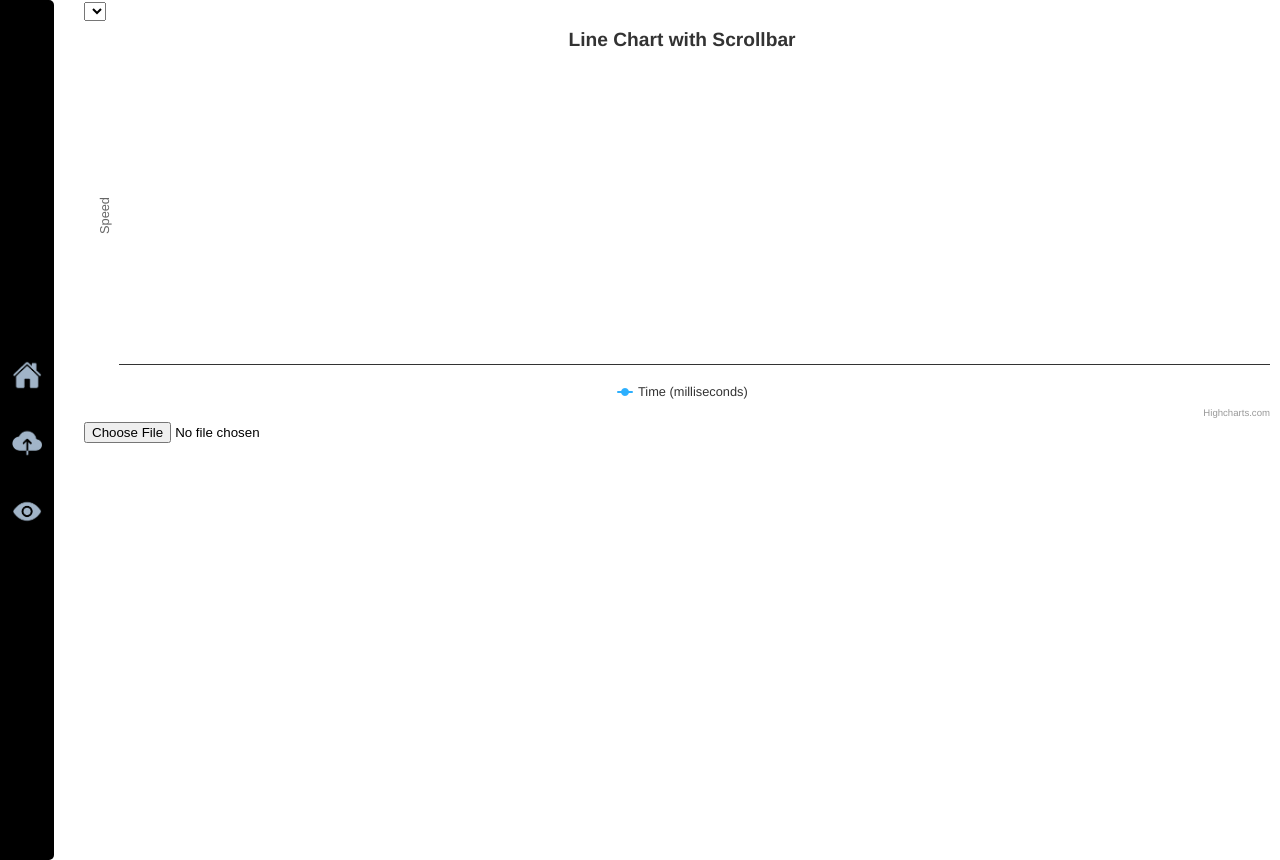
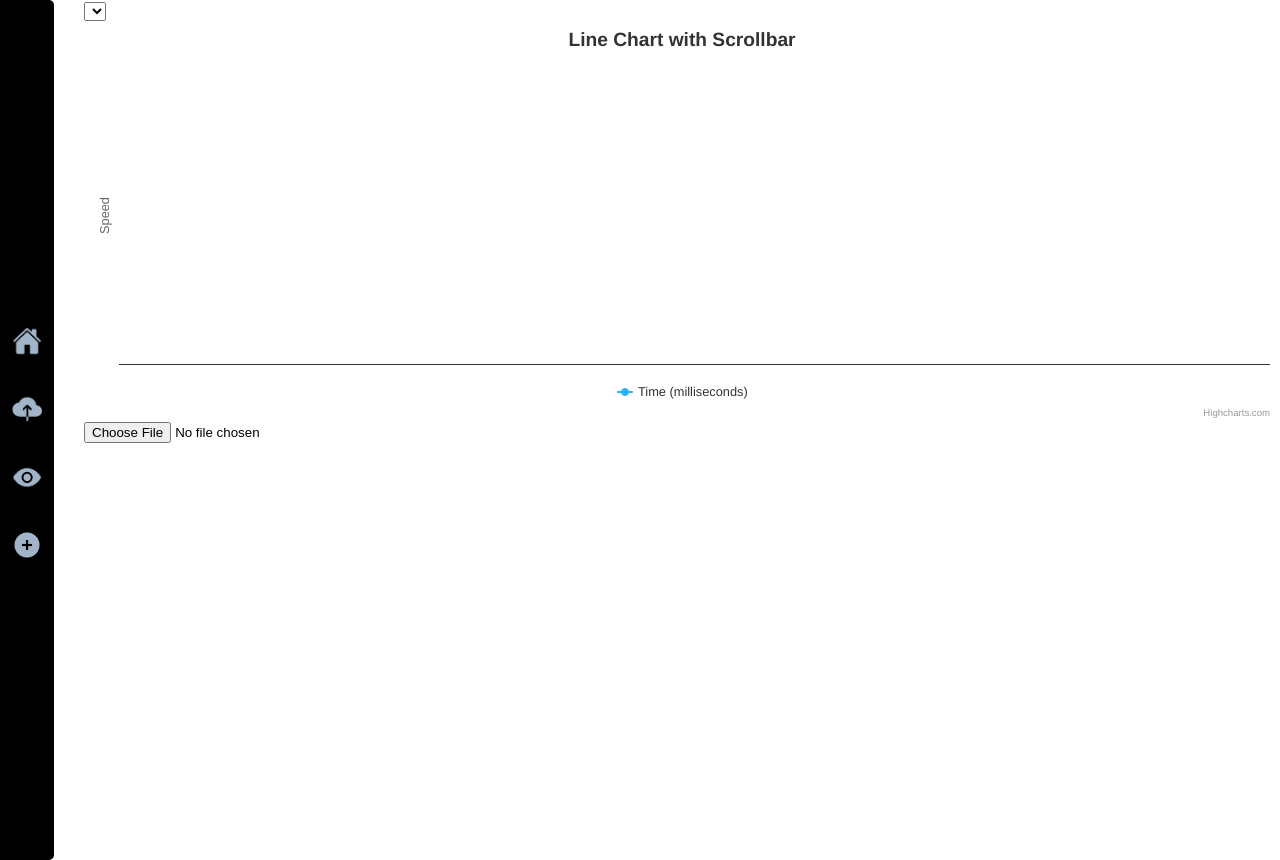
Before and after one commit to chow4rd/telemetry, a React (Create React App) app: page / in a window 1280 px wide. Built offline with nearby package versions, Linux system fonts and the light colour scheme.

Commit message:
Added New Button for Adding New Graphs

```diff
--- a/src/App.js
+++ b/src/App.js
@@ -5,9 +5,11 @@ import Upload from './pages/upload';
 import Visualise from './pages/visualise';
 import ViewData from './pages/viewData';
 import ErrorPage from './pages/errorPage';
+import AddNewGraph from "./pages/addNewGraph";
 import HomeImg from './icons/home.png';
 import UploadImg from './icons/upload.png';
 import ViewImg from './icons/view.png';
+import AddImg from './icons/add.png';
 
 function App() {
 
@@ -17,11 +19,13 @@ function App() {
         <Link to='/' className='sideImgContainer'><img className='sideImg' src={HomeImg} alt="visualise" /></Link>
         <Link to='/Upload' className='sideImgContainer'><img className='sideImg' src={UploadImg} alt="upload" /></Link>
         <Link to='/ViewData' className='sideImgContainer'><img className='sideImg' src={ViewImg} alt="" /></Link>
+        <Link to='/AddNewGraph' className='sideImgContainer'><img className='sideImg' src={AddImg} alt="" /></Link>
       </nav>
       <Routes>
         <Route path='/' element={<Visualise />}/>
         <Route path='/Upload' element={<Upload />}/>
         <Route path='/ViewData' element={<ViewData />}/>
+        <Route path='/AddNewGraph' element={<AddNewGraph />}/>
         <Route path='*' element={<ErrorPage />}/>
       </Routes>
     </Router>
--- /dev/null
+++ b/src/pages/addNewGraph.js
@@ -0,0 +1,7 @@
+import React from 'react';
+
+function AddNewGraph(){
+    return <div>this is addNewGraph</div>;
+}
+
+export default AddNewGraph;
```
Also changed, not shown: src/icons/add.png (added).
